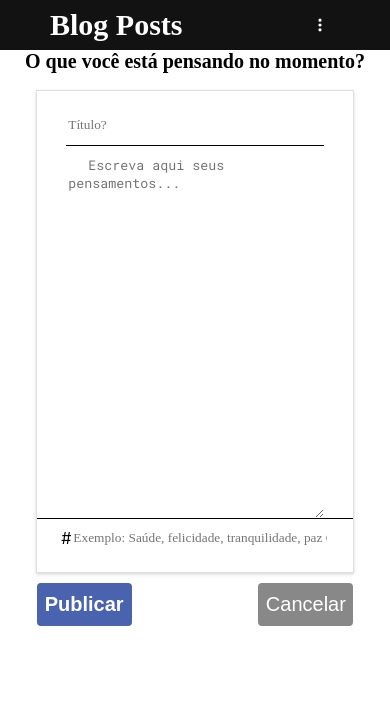
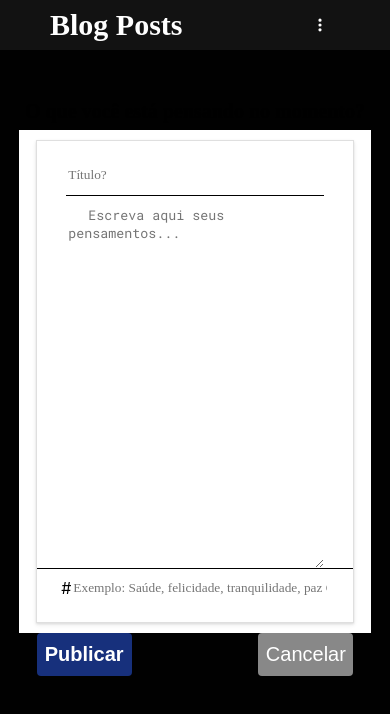
Before and after one commit to RobertRodriguesMartins/blog-posts-front-deploy, a React (Create React App) app: page /posts/create in a window 390 px wide. Shown: the top 714 px of the page. Built offline with nearby package versions, Linux system fonts and the light colour scheme; no server answers; a web font is replaced by a local one.

Commit message:
FEAT<styles>

```diff
--- a/src/App.js
+++ b/src/App.js
@@ -32,7 +32,8 @@
   function checkIfExists(e, actualOffset, maxOffset) {
     const scrollSection = e.target;
     const { scrollHeight, scrollTop, clientHeight } = scrollSection;
-    if (clientHeight + scrollTop >= scrollHeight) {
+    console.log(scrollHeight, scrollTop, clientHeight)
+    if (clientHeight + scrollTop >= scrollHeight - 100) {
       if (actualOffset <= maxOffset * 6) {
         setLoading(true);
       }
@@ -50,7 +51,7 @@
 
   useEffect(() => {
     const scrollSection =
-      document.getElementsByClassName('app-news-section')[0];
+      document.getElementById('root');
     scrollSection.addEventListener('scroll', (e) =>
       checkIfExists(e, actualOffset, maxOffset)
     );
@@ -90,7 +91,7 @@
   }, [actualReduxMaxOffset, actualReduxOffset]);
 
   return (
-    <div className="app">
+    <>
       <header className="app-header">
         <NavBar />
       </header>
@@ -100,7 +101,7 @@
           black box
         </div>
       </section>
-    </div>
+    </>
   );
 }
 
--- a/src/index.css
+++ b/src/index.css
@@ -4,7 +4,6 @@
   margin: 0;
   border: 0;
   padding: 0;
-  height: 100%;
   width: 100%;
 }
 
@@ -32,17 +31,17 @@
 
 /* Track */
 ::-webkit-scrollbar-track {
-  background: #fff;
+  background: #010101
 }
 
 /* Handle */
 ::-webkit-scrollbar-thumb {
-  background: #121212;
+  background: #555
 }
 
 /* Handle on hover */
 ::-webkit-scrollbar-thumb:hover {
-  background: #555;
+  background: #8b7e7e;
 }
 
 .form-test {
@@ -58,20 +57,20 @@
   display: none;
 }
 
-.app {
+#root {
   display: flex;
   flex-direction: column;
   flex-grow: 1;
   margin: 0;
-  height: 100%;
+  background: #010101;
   width: 100%;
   overflow-x: hidden;
-  background: #010101;
+  height: 100vh;
+  overflow-y: scroll;
 }
 
 .app-news-card-wrapper {
   width: 70%;
-  height: 100%;
 }
 
 .app-news-card-article-wrapper article a {
@@ -114,7 +113,6 @@
 .app-news-card-article-wrapper {
   display: flex;
   align-items: center;
-  overflow-y: inherit;
   width: 100%;
   justify-content: center;
   flex-wrap: wrap;
@@ -213,14 +211,12 @@
   display: flex;
   align-items: center;
   width: 100%;
-  overflow: auto;
   margin-top: 70px;
 }
 
 .app-news-details-wrapper {
   display: flex;
   justify-content: center;
-  height: 100%;
   align-items: center;
   margin-top: 20px;
 }
@@ -264,11 +260,7 @@
 
 .app-header {
   background: rgba(223, 223, 223, 1);
-  position: fixed;
   width: 100%;
-  left: 0;
-  top: 0;
-  z-index: 1;
 }
 
 .father {
@@ -742,14 +734,6 @@
     display: none;
   }
 
-  ::-webkit-scrollbar-track {
-    background: #020202;
-  }
-
-  ::-webkit-scrollbar-thumb {
-    background: #272626;
-  }
-
   ::-webkit-scrollbar {
     width: 1px;
   }
```
